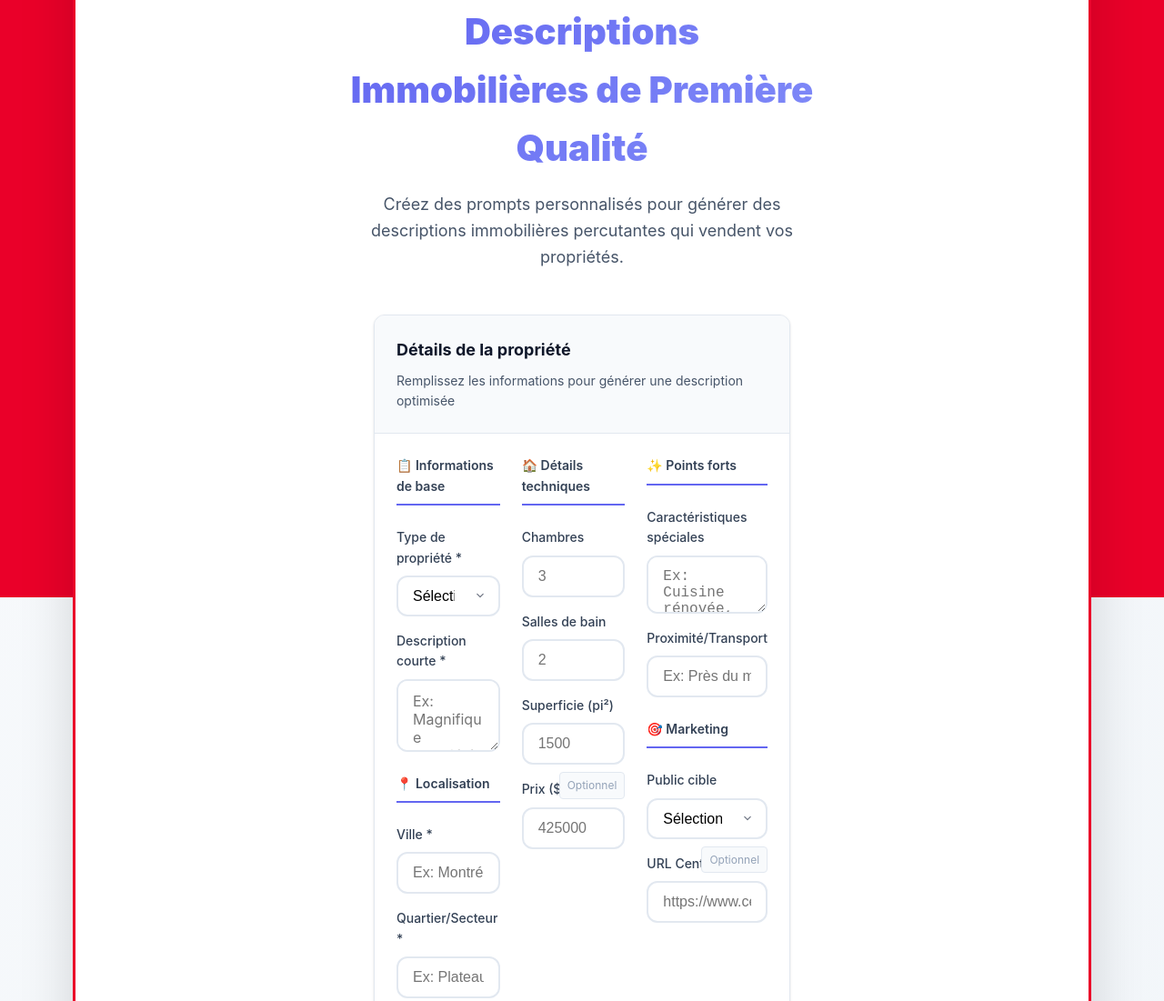
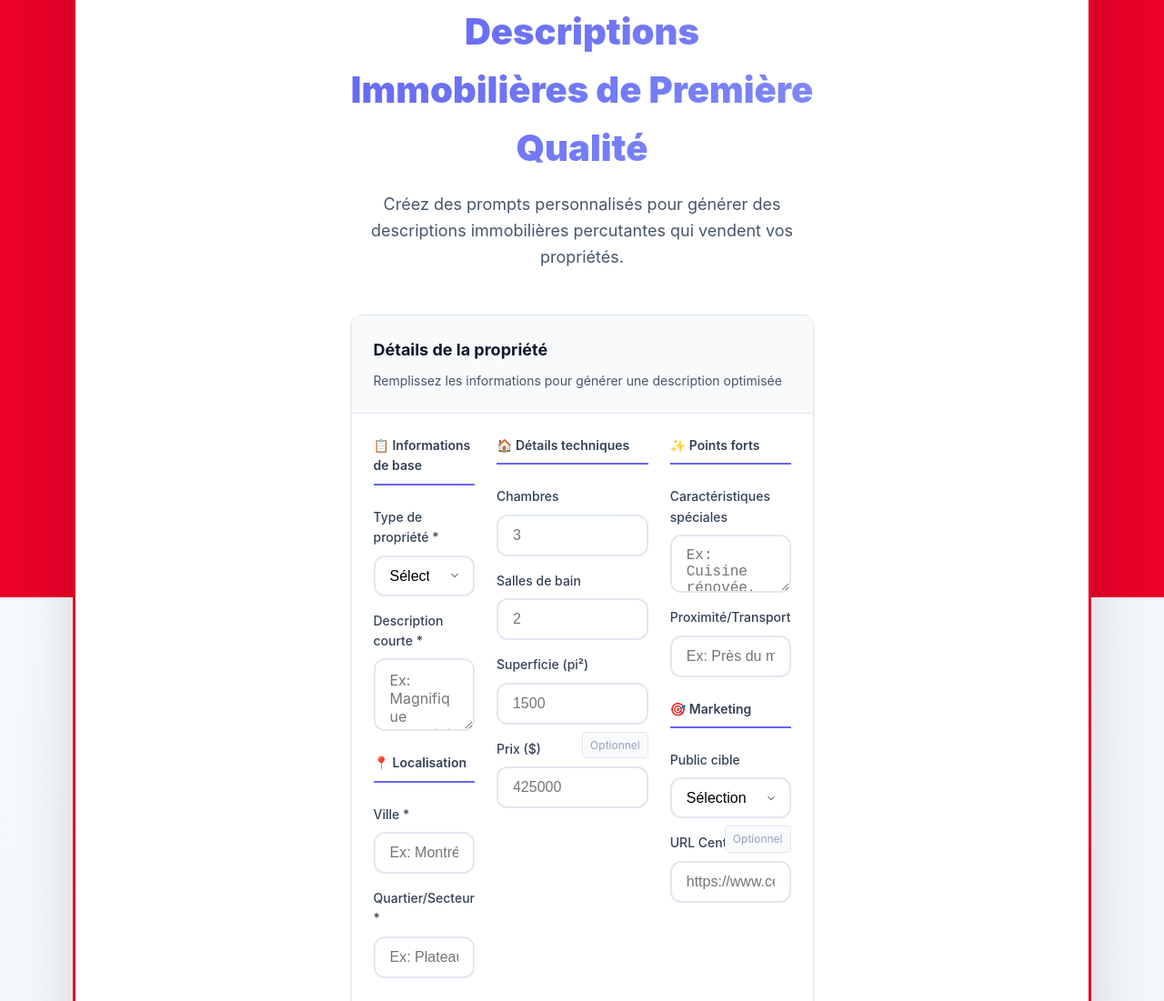
Before and after one commit to DmGreyMouser/Prompt-Upgrade, a plain HTML site: page index.html in a window 1280 px wide. Shown: the part 143-1244 px from the top of the page at 91% size. Drawn offline with Linux system fonts and the light colour scheme.

Commit message:
Update style.css

```diff
--- a/style.css
+++ b/style.css
@@ -139,7 +139,7 @@ body::before {
     box-shadow: var(--shadow);
     border: 1px solid var(--gray-200);
     overflow: hidden;
-    width: 90%;
+    min-width: 100%; !important
     margin: 0 auto;
 }
 
@@ -171,7 +171,7 @@ body::before {
 /* Grid 3 colonnes optimisé */
 .form-grid {
     display: grid;
-    grid-template-columns: 1fr 1fr 1fr;
+    grid-template-columns: 1fr 3fr 1fr;
     gap: 1.5rem;
     width: 100%;
 }
```
